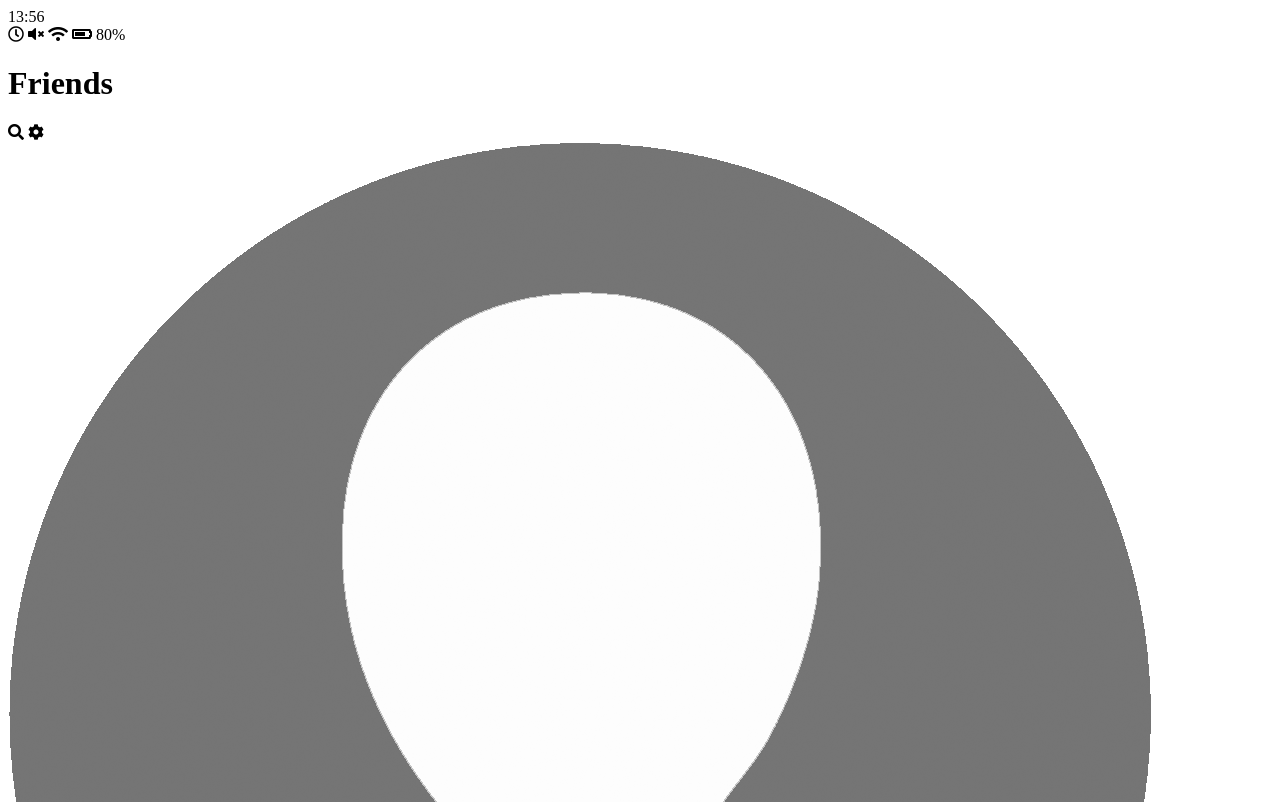
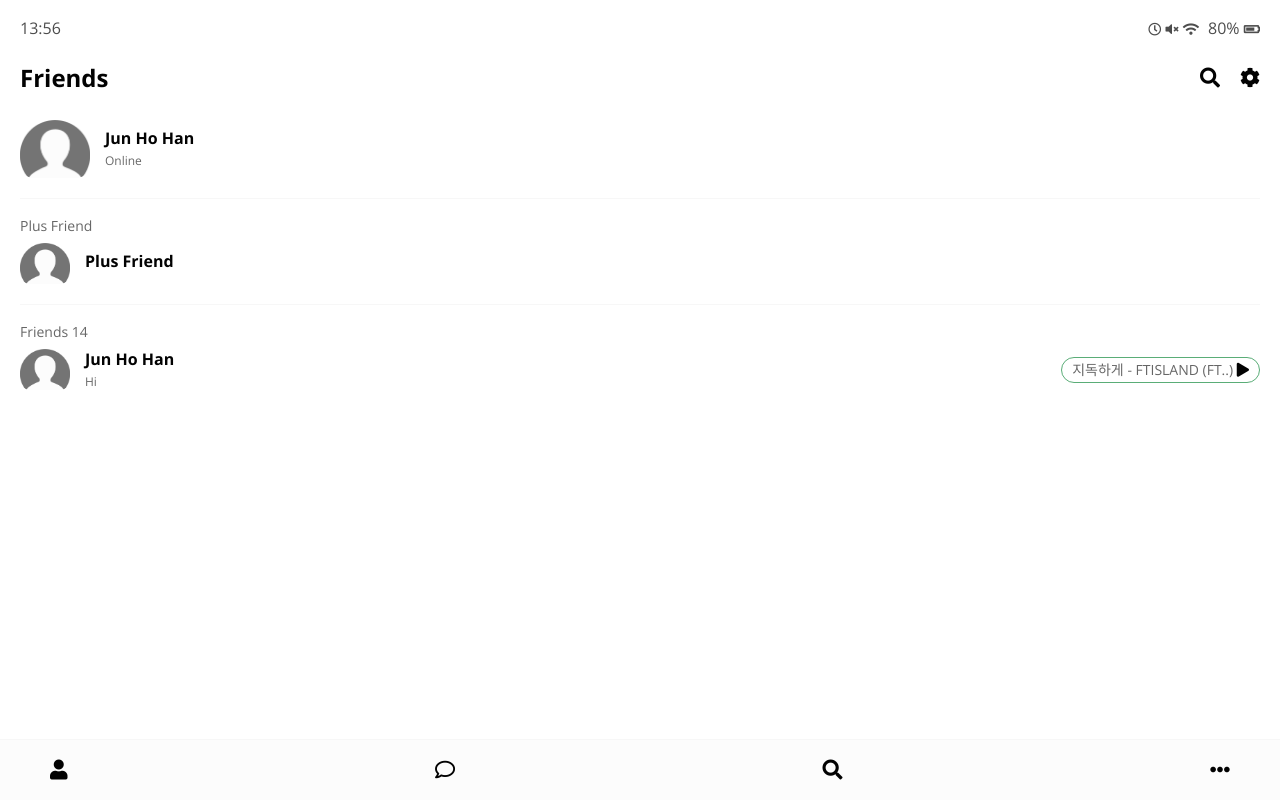
Before and after one commit to jhh02/jhh02.github.io, a plain HTML site: page kakao-clone/friends.html in a window 1280 px wide. Shown: the top 802 px of the page. Drawn offline with nearby package versions, Linux system fonts and the light colour scheme.

Commit message:
working on css

```diff
--- /dev/null
+++ b/kakao-clone/css/find.css
@@ -0,0 +1,33 @@
+.find {
+  margin-top: 50px;
+}
+
+.find .find__header-list {
+  display: flex;
+  justify-content: space-around;
+}
+
+.find .header-btn {
+  display: flex;
+  flex-direction: column;
+  align-items: center;
+  cursor: pointer;
+}
+
+.find .header-btn__title {
+  display: block;
+  margin-top: 10px;
+  font-size: 14px;
+}
+
+.find .find__recommended {
+  margin-top: 20px;
+  padding-top: 15px;
+  border-top: 1px solid #f7f7f7;
+}
+
+.find .find__title {
+  font-size: 12px;
+  opacity: 0.7;
+  margin-bottom: 20px;
+}
--- /dev/null
+++ b/kakao-clone/css/friend.css
@@ -0,0 +1,69 @@
+.friend {
+  display: flex;
+  justify-content: space-between;
+  align-items: center;
+}
+
+.friend .friend__avatar {
+  width: 50px;
+  border-radius: 20%;
+}
+
+.friend__avatar.g-avatar {
+  width: 70px;
+}
+
+.friend__avatar.m-avatar,
+.incoming-message .m-avatar {
+  width: 60px;
+}
+
+.friend .friend__column {
+  display: flex;
+  align-items: center;
+}
+
+.friend .friend__avatar {
+  margin-right: 15px;
+}
+
+.friend__content .friend__name {
+  display: block;
+  font-weight: 600;
+  margin-bottom: 5px;
+}
+
+.friend__content .friend__bottom-text,
+.friend__content .friend__status,
+.friend .chat__timestamp {
+  opacity: 0.6;
+}
+
+.friend__content .friend__bottom-text {
+  font-size: 14px;
+}
+
+.friend__content .friend__status,
+.friend .chat__timestamp {
+  font-size: 12px;
+}
+
+.friend .friend__now-listening {
+  border-radius: 15px;
+  border: solid 1px #5aad77;
+  padding: 5px 10px;
+  font-size: 14px;
+}
+
+.friend__now-listening span {
+  opacity: 0.6;
+}
+
+.friend__add-btn {
+  display: flex;
+  justify-content: center;
+  align-items: center;
+  background-color: #f5f5f5;
+  padding: 10px 15px;
+  border-radius: 5px;
+}
--- /dev/null
+++ b/kakao-clone/css/friends.css
@@ -0,0 +1,13 @@
+.friends .friends__plus-friend {
+  padding: 20px 0px;
+  margin: 20px 0px;
+  border-bottom: 1px solid #f7f7f7;
+  border-top: 1px solid #f7f7f7;
+}
+
+.friends__plus-friend .friends__title,
+.friends__list .friends__title {
+  font-size: 14px;
+  opacity: 0.6;
+  margin-bottom: 10px;
+}
--- /dev/null
+++ b/kakao-clone/css/header.css
@@ -0,0 +1,27 @@
+.header {
+  display: flex;
+  justify-content: space-between;
+  align-items: center;
+  margin-bottom: 30px;
+}
+
+.header .header__title {
+  font-size: 24px;
+  font-weight: 700;
+}
+
+.header .header__icon {
+  font-size: 20px;
+  margin-left: 20px;
+  cursor: pointer;
+}
+
+.header .header__header-columns {
+  display: flex;
+  align-items: center;
+}
+
+.header .header__back-btn {
+  font-size: 22px;
+  margin-right: 20px;
+}
--- /dev/null
+++ b/kakao-clone/css/nav-bar.css
@@ -0,0 +1,36 @@
+.nav {
+  position: fixed;
+  width: 100%;
+  padding: 20px 50px;
+  left: 0px;
+  bottom: 0px;
+  background-color: #fcfcfc;
+  border-top: 1px solid #f7f7f7;
+}
+
+.nav .nav__list {
+  display: flex;
+  justify-content: space-between;
+}
+
+.nav i {
+  font-size: 20px;
+}
+
+.nav .nav__list-link {
+  position: relative;
+}
+
+.nav .nav__badge {
+  position: absolute;
+  top: -7px;
+  right: -7px;
+  color: white;
+  background-color: #dc5d46;
+  width: 18px;
+  height: 18px;
+  display: flex;
+  justify-content: center;
+  align-items: center;
+  border-radius: 50%;
+}
--- /dev/null
+++ b/kakao-clone/css/reset.css
@@ -0,0 +1,124 @@
+html,
+body,
+div,
+span,
+applet,
+object,
+iframe,
+h1,
+h2,
+h3,
+h4,
+h5,
+h6,
+p,
+blockquote,
+pre,
+a,
+abbr,
+acronym,
+address,
+big,
+cite,
+code,
+del,
+dfn,
+em,
+img,
+ins,
+kbd,
+q,
+s,
+samp,
+small,
+strike,
+strong,
+sub,
+sup,
+tt,
+var,
+b,
+u,
+i,
+center,
+dl,
+dt,
+dd,
+ol,
+ul,
+li,
+fieldset,
+form,
+label,
+legend,
+table,
+caption,
+tbody,
+tfoot,
+thead,
+tr,
+th,
+td,
+article,
+aside,
+canvas,
+details,
+embed,
+figure,
+figcaption,
+footer,
+header,
+hgroup,
+menu,
+nav,
+output,
+ruby,
+section,
+summary,
+time,
+mark,
+audio,
+video {
+  margin: 0;
+  padding: 0;
+  border: 0;
+  font-size: 100%;
+  font: inherit;
+  vertical-align: baseline;
+}
+/* HTML5 display-role reset for older browsers */
+article,
+aside,
+details,
+figcaption,
+figure,
+footer,
+header,
+hgroup,
+menu,
+nav,
+section {
+  display: block;
+}
+body {
+  line-height: 1;
+}
+ol,
+ul {
+  list-style: none;
+}
+blockquote,
+q {
+  quotes: none;
+}
+blockquote:before,
+blockquote:after,
+q:before,
+q:after {
+  content: "";
+  content: none;
+}
+table {
+  border-collapse: collapse;
+  border-spacing: 0;
+}
--- /dev/null
+++ b/kakao-clone/css/status-bar.css
@@ -0,0 +1,18 @@
+.status-bar {
+  display: flex;
+  position: sticky;
+  justify-content: space-between;
+  margin-bottom: 30px;
+  width: 100%;
+  top: 0;
+  padding-top: 10px;
+  opacity: 0.7;
+}
+
+.status-bar i {
+  font-size: 13px;
+}
+
+.status-bar .status-bar__battery-level {
+  margin-left: 5px;
+}
--- a/kakao-clone/css/styles.css
+++ b/kakao-clone/css/styles.css
@@ -0,0 +1,25 @@
+@import url("https://fonts.googleapis.com/css?family=Open+Sans:400,700&display=swap");
+@import "reset.css";
+@import "status-bar.css";
+@import "header.css";
+@import "nav-bar.css";
+@import "friend.css";
+@import "friends.css";
+@import "find.css";
+
+* {
+  box-sizing: border-box;
+}
+
+body {
+  background-color: white;
+  padding: 10px 20px;
+  color: #020202;
+  font-family: "Open Sans", -apple-system, BlinkMacSystemFont, "Segoe UI",
+    Roboto, Oxygen, Ubuntu, Cantarell, "Open Sans", "Helvetica Neue", sans-serif;
+}
+
+a {
+  color: inherit;
+  text-decoration: none;
+}
--- a/kakao-clone/friends.html
+++ b/kakao-clone/friends.html
@@ -18,8 +18,8 @@
         <i class="far fa-clock"></i>
         <i class="fas fa-volume-mute"></i>
         <i class="fas fa-wifi"></i>
+        <span class="status-bar__battery-level">80%</span>
         <i class="fas fa-battery-three-quarters"></i>
-        <span class="status-bar__battery-level">80%</span>
       </div>
     </div>
 
@@ -37,15 +37,15 @@
     <!--Friends Main-->
     <main class="friends">
       <header class="friends__header">
-        <div class="friends__friend friend friend--lg">
+        <div class="friends__friend friend">
           <div class="friend__column">
             <img
               src="images/avatar.png"
               alt="Profile Picture"
-              class="g-avatar frined__avatar"
+              class="g-avatar friend__avatar"
             />
             <div class="friend__content">
-              <span clas="friend__name">
+              <span class="friend__name">
                 Jun Ho Han
               </span>
               <span class="friend__status">
@@ -57,15 +57,15 @@
       </header>
       <div class="friends__plus-friend">
         <h5 class="friends__title">Plus Friend</h5>
-        <div class="friend__column">
-          <div class="friends__friend friend">
+        <div class="friends__friend friend">
+          <div class="friend__column">
             <img
               src="images/avatar.png"
               alt="Profile Picture"
-              class="g-avatar frined__avatar"
+              class="friend__avatar"
             />
             <div class="friend__content">
-              <span clas="friend__name">
+              <span class="friend__name">
                 Plus Friend
               </span>
             </div>
@@ -74,15 +74,15 @@
       </div>
       <ul class="friends__list">
         <h5 class="friends__title">Friends 14</h5>
-        <li class="friends__friend friend friend--lg">
+        <li class="friends__friend friend">
           <div class="friend__column">
             <img
               src="images/avatar.png"
               alt="Profile Picture"
-              class="g-avatar frined__avatar"
+              class="friend__avatar"
             />
             <div class="friend__content">
-              <span clas="friend__name">
+              <span class="friend__name">
                 Jun Ho Han
               </span>
               <span class="friend__status">
```
Also changed, not shown: kakao-clone/chats.html (+2 -2 lines), kakao-clone/find.html (+3 -3 lines), kakao-clone/index.html (+24 -17 lines), kakao-clone/more.html (+3 -3 lines), kakao-clone/settings.html (+2 -2 lines).
